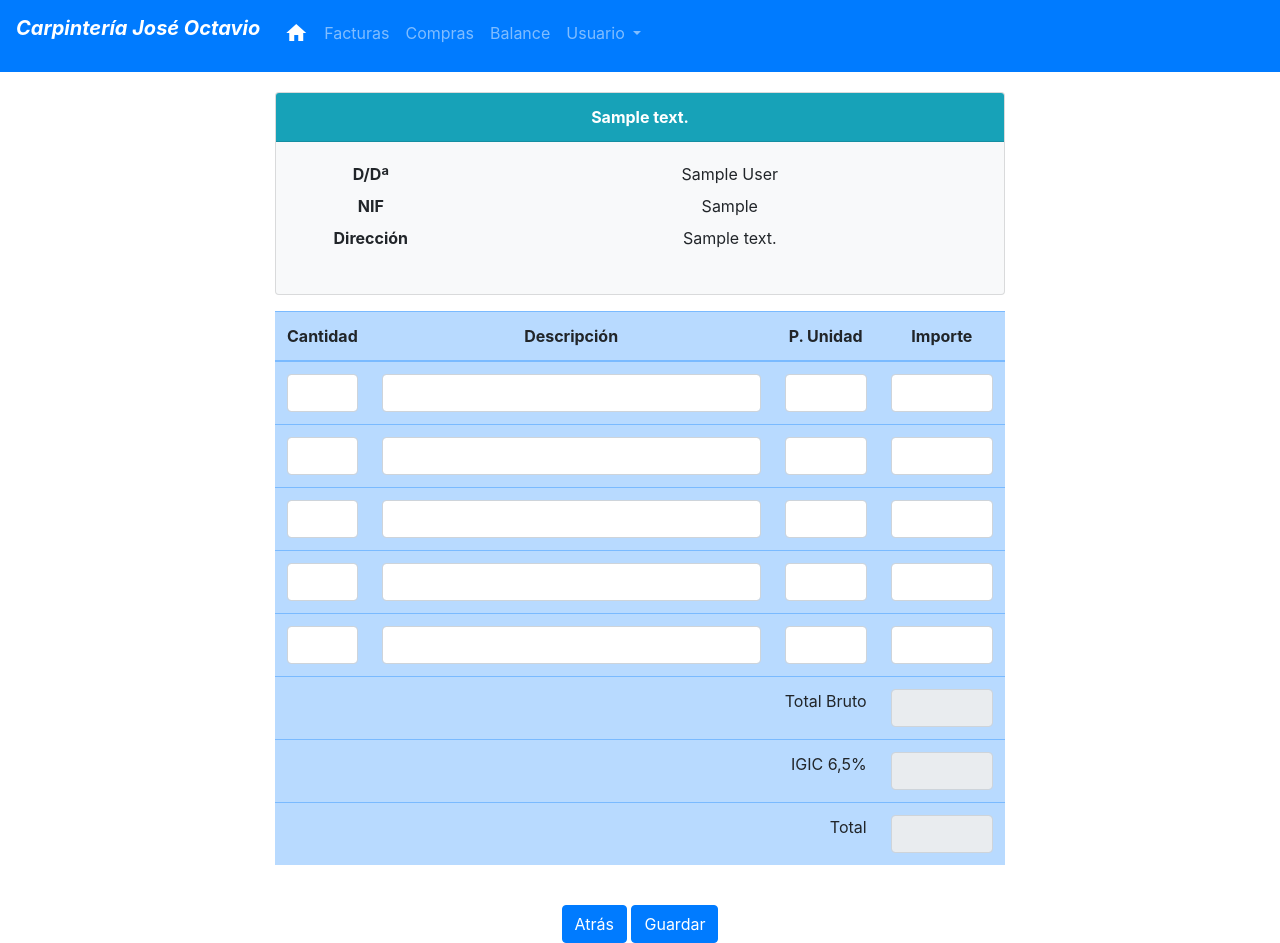
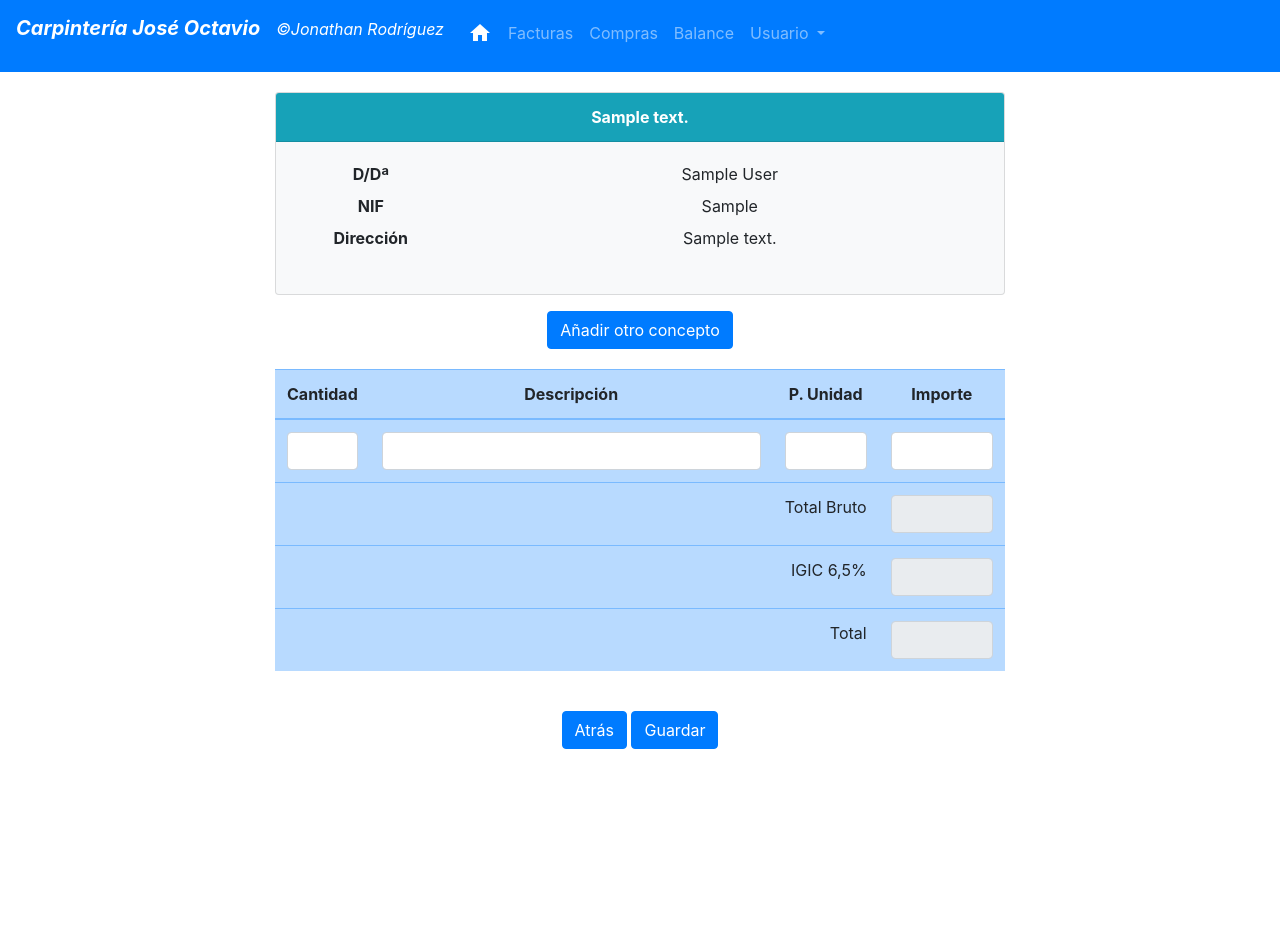
Before and after one commit to jonathanroddev/JORCarp, a PHP site: page /Views/cliente.php?idcliente=1 in a window 1280 px wide. After the commit the page ends 749 px from the top, so only its background shows below. Run offline with PHP 8.4, Linux system fonts and the light colour scheme; a user stored in the database is signed in; tables that the repository leaves empty hold one stand-in row (values such as "Sample post").

Commit message:
10-07-2019 15:52 - Creada función que añade nuevas celdas para las facturas de forma dinámica. Añadido el copyright en la parte superior.

```diff
--- a/Views/Layouts/footer.php
+++ b/Views/Layouts/footer.php
@@ -1,14 +1,6 @@
 </div>
 </div>
-
-<div class="container">
-    <div class="row justify-content-center align-items-center" style="height:50vh">
-        <footer>
-            <small>&copy; Copyright 2019, Jonathan Rodríguez Mendoza</small>
-        </footer>
-    </div>
-</div>
-
+</main>
 <!-- Link Export bootstrap -->
 <script src="https://code.jquery.com/jquery-3.3.1.slim.min.js"
         integrity="sha384-q8i/X+965DzO0rT7abK41JStQIAqVgRVzpbzo5smXKp4YfRvH+8abtTE1Pi6jizo"
--- a/Views/Layouts/header.php
+++ b/Views/Layouts/header.php
@@ -15,9 +15,11 @@ include_once("../Models/InvoicesUtils.php");
           rel="stylesheet">
 </head>
 <body>
+<header>
 <nav class="navbar navbar-expand-lg navbar-dark bg-primary">
     <p class="font-weight-bolder font-italic"><a class="navbar-brand" href="/Views/contabilidad.php">Carpintería José
             Octavio</a></p>
+    <p class="font-weight-bolder font-italic text-right navbar-brand"><small>&copy;Jonathan Rodríguez</small></p>
     <?php if (isset($_SESSION["userPrivileges"]) && $_SESSION["userPrivileges"] == 1) { ?>
         <button class="navbar-toggler" type="button" data-toggle="collapse" data-target="#navbarNavDropdown"
                 aria-controls="navbarNavDropdown" aria-expanded="false" aria-label="Toggle navigation">
@@ -52,5 +54,7 @@ include_once("../Models/InvoicesUtils.php");
     <?php } ?>
 </nav>
 
+</header>
+<main>
 <div class="container">
     <div class="row justify-content-center align-items-center" style="height:50vh">
--- a/Views/Scripts/cliente.js
+++ b/Views/Scripts/cliente.js
@@ -1,3 +1,18 @@
+let i = 2;
+function createNotion() {
+    let table = document.getElementById("invoice");
+    console.log(table.firstChild);
+    let row = table.insertRow(i);
+    let cell1 = row.insertCell(0);
+    let cell2 = row.insertCell(1);
+    let cell3 = row.insertCell(2);
+    let cell4 = row.insertCell(3);
+    cell1.innerHTML = "<td scope='row'><input type='text' class='form-control' id='quantity" + i + "' name='quantities[]' oninput='calculateAmount(" + i + ")'></td>";
+    cell2.innerHTML = "<td><input type='text' class='form-control' id='description" + i + "' name='descriptions[]'></td>";
+    cell3.innerHTML = "<td><input type='text' class='form-control' id='unitprice" + i + "' name='unitprices[]' oninput='calculateAmount(" + i + ")'></td>";
+    cell4.innerHTML = "<td><input type='text' class='form-control' id='amount" + i + "' name='amounts[]' onkeyup='calculateTotal(" + i + ")'></td>";
+    i++;
+}
 function calculateAmount(index) {
     let quantity = document.getElementById("quantity" + index);
     let unitPrice = document.getElementById("unitprice" + index);
--- a/Views/cliente.php
+++ b/Views/cliente.php
@@ -23,10 +23,15 @@ if (isset($_SESSION["userPrivileges"]) && $_SESSION["userPrivileges"] == 1) { ?>
             </div>
         </div>
     </div>
-    <div class="col-8">
+    <div class="col-8" style="padding-bottom: 20px">
+        <div class="text-center">
+            <button type="button" class="btn btn-primary" onclick="createNotion()">Añadir otro concepto</button>
+        </div>
+    </div>
+    <div class="col-8" style="padding-bottom: 20px">
         <div class="text-center">
             <form method="POST" action="">
-                    <table class="table table-hover table-primary">
+                <table class="table table-hover table-primary" id="invoice">
                     <thead>
                     <tr>
                         <th scope="col" style="width:7%">Cantidad</th>
@@ -36,14 +41,16 @@ if (isset($_SESSION["userPrivileges"]) && $_SESSION["userPrivileges"] == 1) { ?>
                     </tr>
                     </thead>
                     <tbody>
-                        <?php for($i=1;$i<6;$i++){ ?>
                     <tr>
-                            <td scope="row"><input type="text" class="form-control" id="quantity<?php echo $i ?>" name="quantities[]" oninput="calculateAmount(<?php echo $i ?>)"></td>
-                            <td><input type="text" class="form-control" id="description<?php echo $i ?>" name="descriptions[]"></td>
-                            <td><input type="text" class="form-control" id="unitprice<?php echo $i ?>" name="unitprices[]" oninput="calculateAmount(<?php echo $i ?>)"></td>
-                            <td><input type="text" class="form-control" id="amount<?php echo $i ?>" name="amounts[]" onkeyup="calculateTotal()"></td>
+                        <td scope="row"><input type="text" class="form-control" id="quantity1"
+                                               name="quantities[]" oninput="calculateAmount(1)"></td>
+                        <td><input type="text" class="form-control" id="description1"
+                                   name="descriptions[]"></td>
+                        <td><input type="text" class="form-control" id="unitprice1"
+                                   name="unitprices[]" oninput="calculateAmount(1)"></td>
+                        <td><input type="text" class="form-control" id="amount1" name="amounts[]"
+                                   onkeyup="calculateTotal(1)"></td>
                     </tr>
-                        <?php } ?>
                     <tr>
                         <td colspan="3" scope="row" class="text-right">Total Bruto</td>
                         <td><input type="text" class="form-control" id="grosstotal" name="grosstotal" readonly></td>
```
Lines whose indentation alone changed are shown as unchanged.
